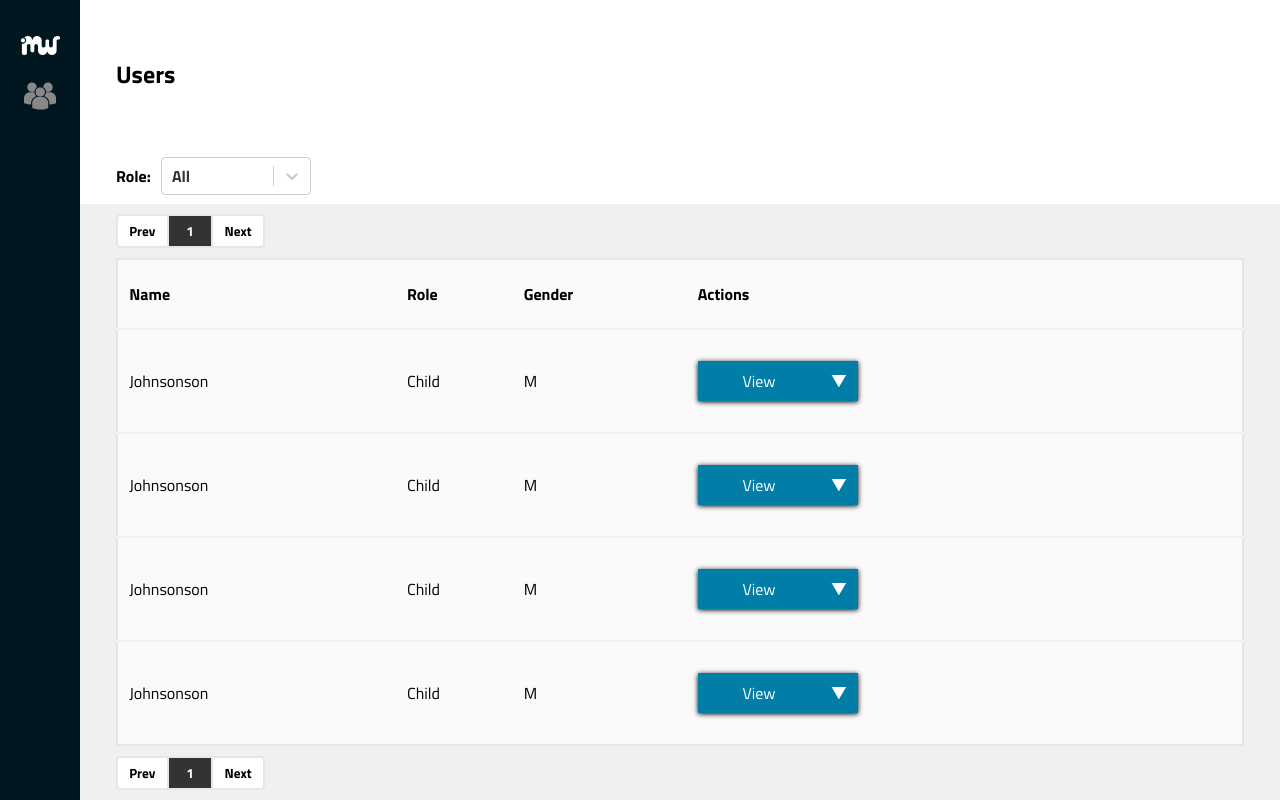
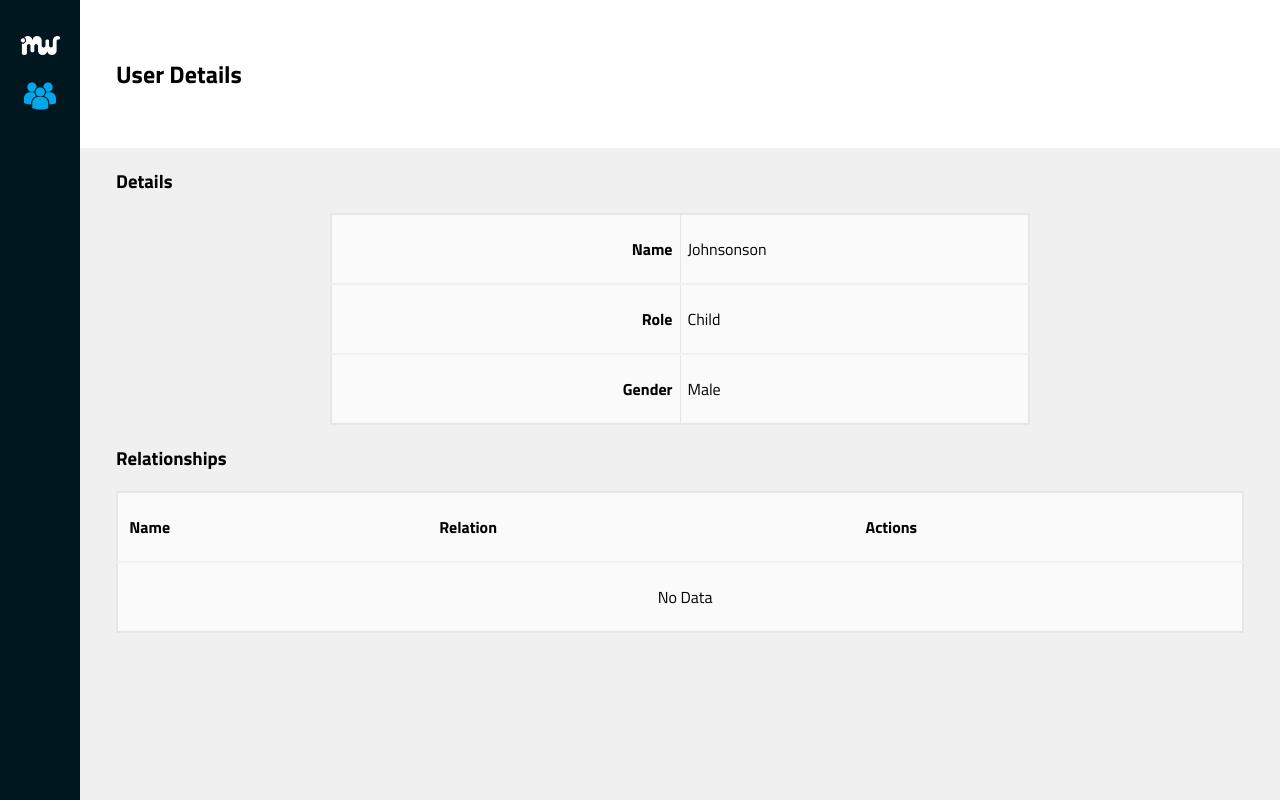
Before and after one commit to dented/mellow-admin, a React (Create React App) app: page /users/1 in a window 1280 px wide. Built offline with nearby package versions, Linux system fonts and the light colour scheme.

Commit message:
initial commit for user details

```diff
--- a/src/Routes.js
+++ b/src/Routes.js
@@ -4,13 +4,15 @@ import { BrowserRouter as Router, Route, Switch } from "react-router-dom"
 import LoginPage from 'screens/login/LoginPage'
 import DashboardHome from 'screens/dashboard/DashboardHome'
 import DashboardUsers from 'screens/dashboard/users/DashboardUsers'
+import DashboardUserDetails from 'screens/dashboard/users/DashboardUserDetails'
 
  const AppRoutes = () => (
 	<Router>
 		<Switch>
 			<Route path="/" exact component={LoginPage}/>
 			<Route path="/dashboard" component={DashboardHome}/>
-			<Route path="/users" component={DashboardUsers}/>
+			<Route path="/users" exact component={DashboardUsers}/>
+			<Route path="/users/:id" component={DashboardUserDetails}/>
 		</Switch>
 	</Router>
 )
--- /dev/null
+++ b/src/screens/dashboard/users/DashboardUserDetails.css
@@ -0,0 +1,41 @@
+.userDetails {
+	width: 94%;
+	padding-left: 3%;
+	padding-right: 3%;
+	display: flex;
+	flex-direction: column;
+	align-items: flex-start;
+}
+
+.userRelationshipsHeader {
+	width: 100%;
+	padding-left: 3%;
+}
+
+.dashboard-details-table {
+	align-self: center;
+	flex:1;
+	/*width: 100%;*/
+	/*margin-left: 3%;*/
+	width: 90%;
+	max-width: 700px;
+	border-spacing: 0;
+	border-collapse: collapse;
+	border: 2px solid rgb(230,230,230);
+	background-color: rgb(250,250,250);
+	/*margin: 5px*/
+	/*border-radius: 10px;*/
+	font-size: 12pt;
+
+}
+
+.dashboard-details-table td {
+	width: 50%;
+}
+
+.dashboard-details-key {
+	font-weight: bold;
+	border-right: 1px solid rgb(230,230,230);
+	text-align: right;
+	padding-right: 1%;
+}
--- /dev/null
+++ b/src/screens/dashboard/users/DashboardUserDetails.js
@@ -0,0 +1,91 @@
+import React from 'react'
+import './DashboardUserDetails.css'
+
+import DashboardPage from '../components/DashboardPage'
+import DashboardTable from '../components/DashboardTable'
+
+const users = [
+	{
+		name:"Johnsonson",
+		role:"Child",
+		gender:"Male"
+	},
+	{
+		name:"Johnsonson",
+		role:"Child",
+		gender:"Male"
+	},
+	{
+		name:"Johnsonson",
+		role:"Child",
+		gender:"Male"
+	},
+	{
+		name:"Johnsonson",
+		role:"Child",
+		gender:"Male"
+	}
+]
+
+export default class DashboardUserDetails extends React.Component {
+	constructor(props){
+		super(props)
+		this.state={
+			user:null
+		}
+	}
+
+	componentDidMount() {
+		const id = this.props.match.params.id
+		if(id) {
+			const user = users[id]
+			this.setState({
+				user:user
+			})
+		}
+	}
+
+	render() {
+		console.log(this.props)
+		return (
+			<DashboardPage
+				title="User Details"
+				pathname={'/users'}
+			>
+			{
+				this.state.user != null
+				? (
+					<div>
+						<div className="userDetails">
+							<h3>Details</h3>
+							<table className="dashboard-details-table">
+								<tr>
+									<td className="dashboard-details-key">Name</td>
+									<td>{this.state.user.name}</td>
+								</tr>
+								<tr>
+									<td className="dashboard-details-key">Role</td>
+									<td>{this.state.user.role}</td>
+								</tr>
+								<tr>
+									<td className="dashboard-details-key">Gender</td>
+									<td>{this.state.user.gender}</td>
+								</tr>
+							</table>
+						</div>
+						<div className="userRelationshipsHeader">
+							<h3>Relationships</h3>
+						</div>
+						<DashboardTable
+							table_columns={[
+								"Name","Relation"
+							]}
+						/>
+					</div>
+				)
+				: null
+			}
+			</DashboardPage>
+		)
+	}
+}
```
